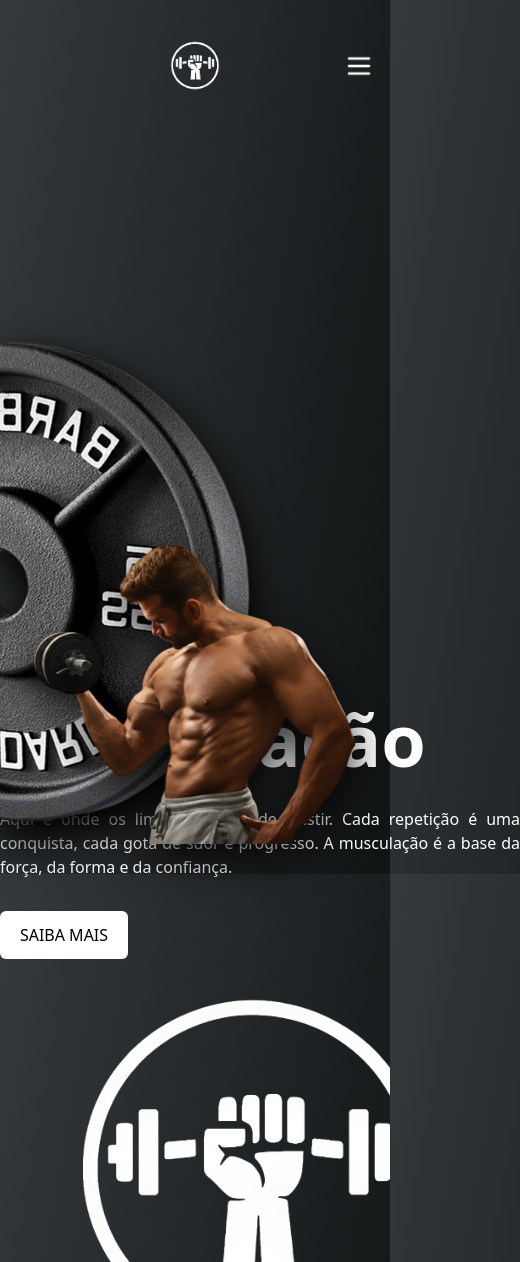
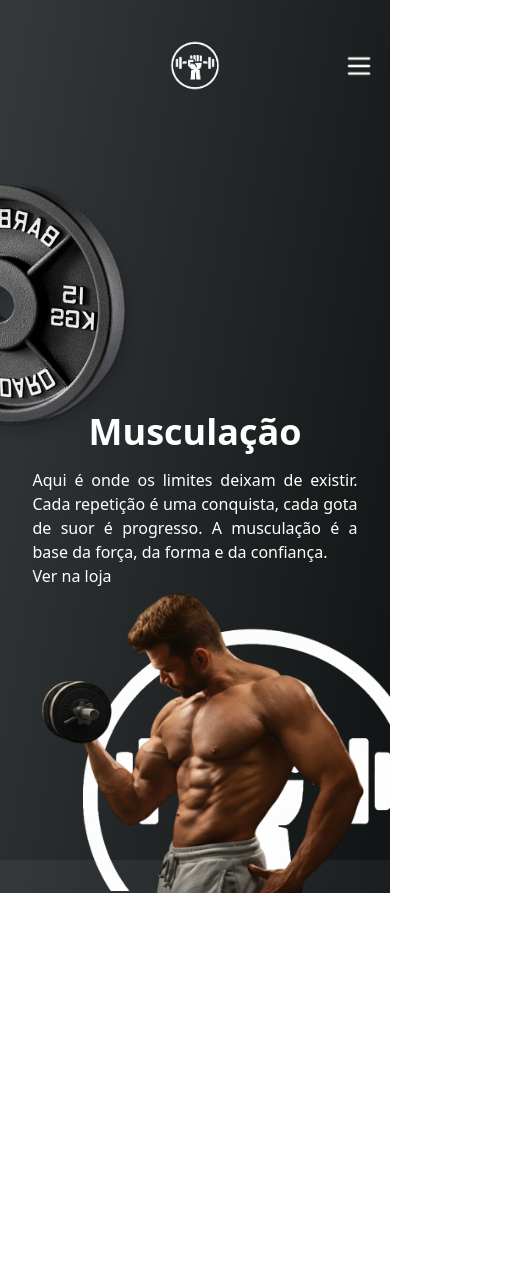
Before and after one commit to Flavianna-Saldanha/power-gym, a Next.js app: page / in a window 390 px wide. Shown: the whole page, 520 px wide, since content can reach past the window. After the commit the page ends 893 px from the top, so only its background shows below. Built offline with nearby package versions, Linux system fonts and the light colour scheme.

Commit message:
iniciando as formatações do `Header` no mobile

```diff
--- a/app/page.tsx
+++ b/app/page.tsx
@@ -25,23 +25,18 @@ const Page = () => {
           `}
         >
           <li>
-            <a href="#" rel="noopener noreferrer">
-              Inicio
-            </a>
+            <a href="#">Inicio</a>
           </li>
           <li>
-            <a href="#" rel="noopener noreferrer">
-              Inicio
-            </a>
+            <a href="#">Inicio</a>
           </li>
           <li>
-            <a href="#" rel="noopener noreferrer">
-              Inicio
-            </a>
+            <a href="#">Inicio</a>
           </li>
         </ul>
+
         <div className="flex justify-center lg:relative lg:right-28">
-          <a href="#" rel="noopener noreferrer">
+          <a href="#">
             <Image
               src="/assets/logo.png"
               alt="Logo do site"
@@ -50,6 +45,7 @@ const Page = () => {
             />
           </a>
         </div>
+
         <div className="hidden lg:flex lg:items-center lg:gap-5">
           <Image
             src="/assets/search.png"
@@ -64,6 +60,7 @@ const Page = () => {
             height={18}
           />
         </div>
+
         <div className="flex justify-end relative right-4 -top-10 lg:hidden">
           <button
             onClick={toggleMenu}
@@ -78,7 +75,8 @@ const Page = () => {
           </button>
         </div>
       </nav>
-      <Header />
+
+      {!openMenu && <Header />}
     </div>
   );
 };
--- a/src/components/Header.tsx
+++ b/src/components/Header.tsx
@@ -3,41 +3,41 @@ import Image from "next/image";
 export const Header = () => {
   return (
     <>
-      <div className="h-[calc(100vh-91px)] lg:flex lg:justify-between">
+      <div className="h-[calc(100vh-105px)] flex flex-col">
         <div>
           <Image
             src="/assets/01.png"
             alt="Logo do site"
-            width={300}
-            height={690}
-            className="relative top-44 drop-shadow-[0_15px_20px_rgba(0,0,0,1)]"
+            width={150}
+            height={70}
+            className="relative top-10"
           />
         </div>
-        <div className="w-[520px] text-justify flex flex-col justify-center gap-8 lg:ml-48">
-          <h1 className="font-bold text-7xl">Musculação</h1>
-          <p>
+        <div className="w-10/12 mx-auto">
+          <div className="text-4xl text-center font-bold mb-4">Musculação</div>
+          <p className="text-justify">
             Aqui é onde os limites deixam de existir. Cada repetição é uma
             conquista, cada gota de suor é progresso. A musculação é a base da
             força, da forma e da confiança.
           </p>
-          <button className="uppercase bg-white text-black w-32 py-3 rounded-md">
-            <a href="#">Saiba mais</a>
-          </button>
+          <a href="">
+            <button>Ver na loja</button>
+          </a>
         </div>
-        <div>
+        <div className="relative">
           <Image
             src="/assets/02.png"
             alt="Logo do site"
-            width={720}
-            height={748}
-            className="absolute bottom-0 right-2 z-10 drop-shadow-[0_15px_20px_rgba(0,0,0,0.8)]"
+            width={450}
+            height={70}
+            className="mt-0.5"
           />
           <Image
             src="/assets/09.png"
             alt="Logo do site"
-            width={920}
-            height={793}
-            className="lg:relative lg:top-[153px]"
+            width={550}
+            height={70}
+            className="absolute top-0 left-0 -z-10"
           />
         </div>
       </div>
```
Also changed, not shown: package.json (+7 -7 lines), 1 other file (tests, documents, lock files or other folders).
